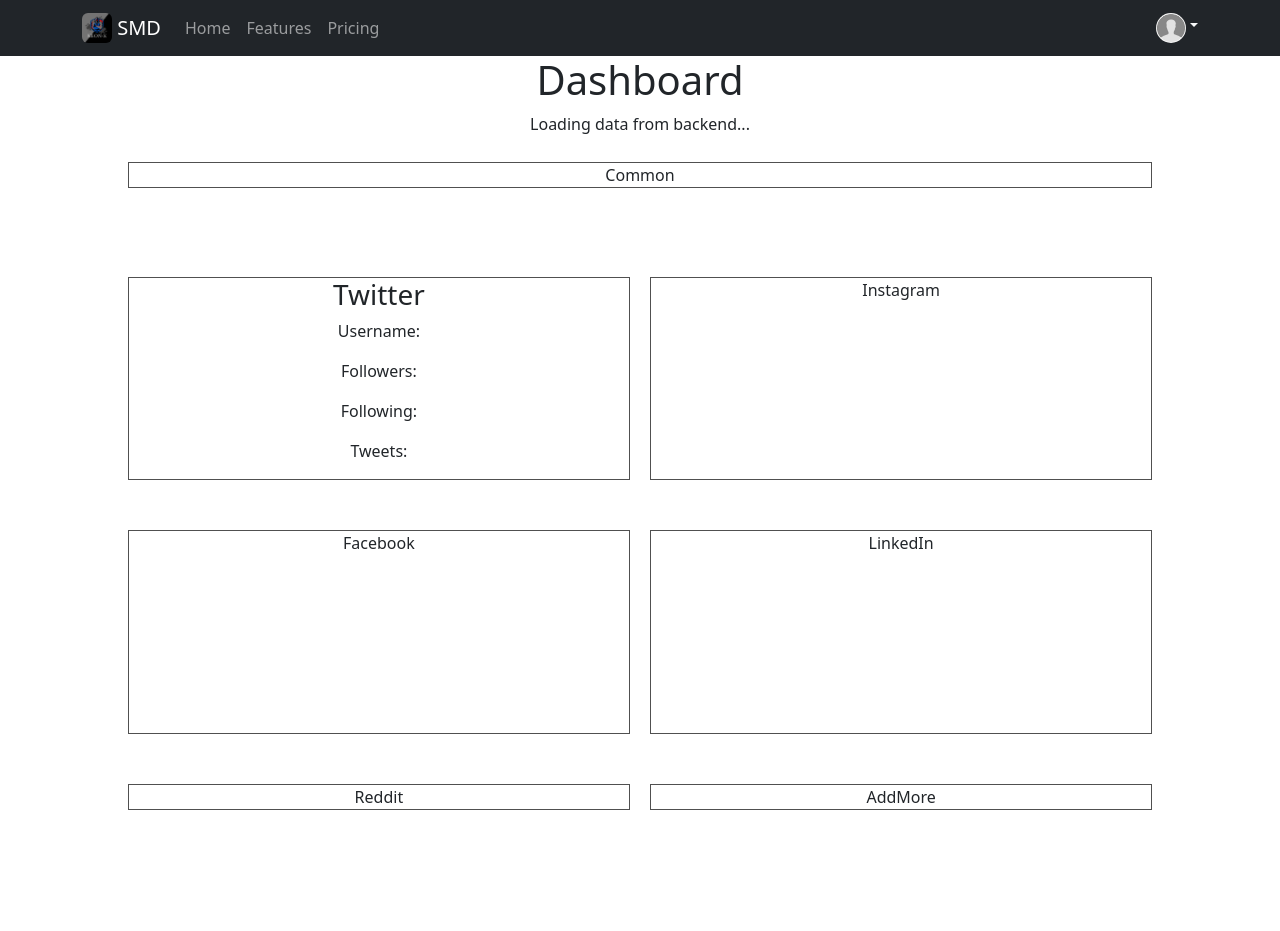
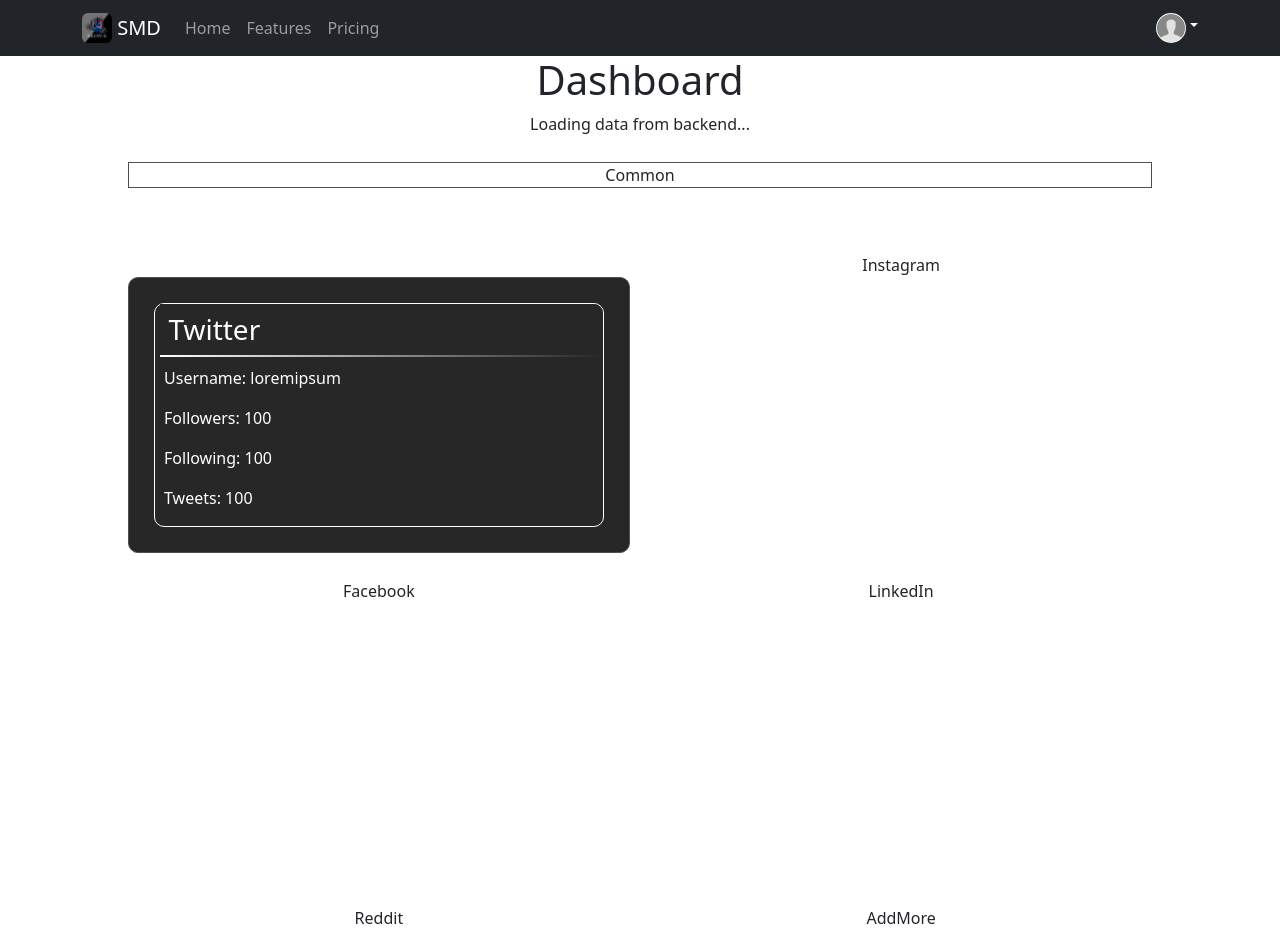
Before and after one commit to binayakbishnu/social-media-dashboard, a React (Create React App) app: page / in a window 1280 px wide. Before the commit the page ends 835 px from the top, so only its background shows below. Built offline with nearby package versions, Linux system fonts and the light colour scheme; no server answers.

Commit message:
feat: styling on twitter component

```diff
--- a/src/Dashboard.jsx
+++ b/src/Dashboard.jsx
@@ -55,7 +55,7 @@
     };
 
 
-    //- fetching initial data
+    /* //- fetching initial data
     fetchTwitterStats();
     fetchInstagramStats();
     fetchFacebookStats();
@@ -80,7 +80,7 @@
 
     return () => {
       clearInterval(interval);
-    };
+    }; */
   }, []);
 
   return (
--- a/src/components/Component.module.css
+++ b/src/components/Component.module.css
@@ -1,9 +1,57 @@
-.parentContainer {
+.outerParent {
     width: 100%;
     margin: 5% auto;
-    padding: 0%;
+    padding: 5%;
 
     border: 1px solid rgba(80, 80, 80, 1);
+    border-radius: 10px;
 
-    /* background-color: red; */
+    text-align: left;
+    color: white;
+
+    background-color: rgb(39, 39, 39);
 }
+
+.parentContainer {
+    border: 1px solid white;
+    border-radius: 10px;
+}
+
+.parentHeadingContainerBorder {
+    margin-left: 1%;
+    border-radius: 0px 10px 10px 0px;
+    background-image: linear-gradient(to right,
+            white, rgba(0, 0, 0, 0));
+    padding-bottom: 2px;
+}
+
+.parentHeadingContainer {
+    background-color: rgb(39, 39, 39);
+    margin: 0;
+    padding: 2%;
+    padding-right: 5%;
+    /* width: fit-content; */
+
+    /* border: 1px solid white; */
+    border-radius: 0px 10px 0px 0px;
+    /* border-width: 0px 1px 1px 0px; */
+
+    /* border-image:
+        linear-gradient(to right,
+            red,
+            rgba(0, 0, 0, 0)) 1 100%;
+    border-style: solid;
+    border-width: 10px; */
+}
+
+.parentHeading {
+    margin: 0;
+    padding: 0;
+}
+
+.mainContent {
+    margin-top: 2%;
+    padding: 0% 2%;
+
+    /* background-color: purple; */
+}
--- a/src/components/Twitter.jsx
+++ b/src/components/Twitter.jsx
@@ -4,12 +4,28 @@
 
 function Twitter({ twitterStats }) {
   return (
-    <div className={`${componentStyles.parentContainer}`}>
-      <h3>Twitter</h3>
-      <p>Username: {twitterStats.username}</p>
-      <p>Followers: {twitterStats.followers}</p>
-      <p>Following: {twitterStats.following}</p>
-      <p>Tweets: {twitterStats.tweetCount}</p>
+    <div className={`${componentStyles.outerParent}`}>
+      <div className={`${componentStyles.parentContainer}`}>
+        <div className={`${componentStyles.parentHeadingContainerBorder}`}>
+          <div className={`${componentStyles.parentHeadingContainer}`}>
+            <h3 className={`${componentStyles.parentHeading}`}>Twitter</h3>
+          </div>
+        </div>
+        <div className={`${componentStyles.mainContent}`}>
+          <p className={`${componentStyles.dataFields}`}>
+            Username: <span className={`${componentStyles.dataValues}`}> {twitterStats.username ? twitterStats.username : 'loremipsum'}</span>
+          </p>
+          <p className={`${componentStyles.dataFields}`}>
+            Followers: <span className={`${componentStyles.dataValues}`}> {twitterStats.followers ? twitterStats.followers : 100}</span>
+          </p>
+          <p className={`${componentStyles.dataFields}`}>
+            Following: <span className={`${componentStyles.dataValues}`}> {twitterStats.following ? twitterStats.following : 100}</span>
+          </p>
+          <p className={`${componentStyles.dataFields}`}>
+            Tweets: <span className={`${componentStyles.dataValues}`}> {twitterStats.tweetCount ? twitterStats.tweetCount : 100}</span>
+          </p>
+        </div>
+      </div>
     </div>
   )
 }
```
